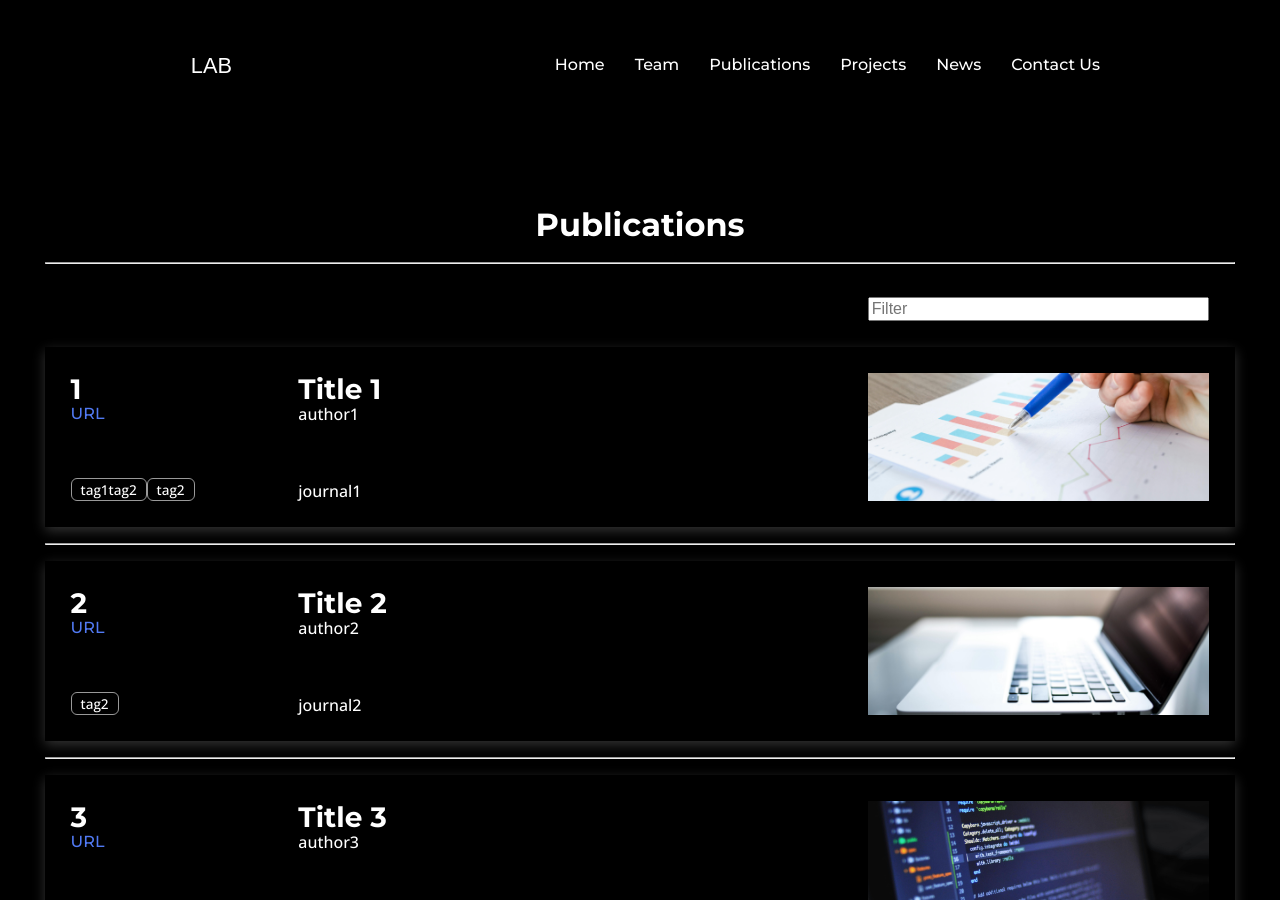
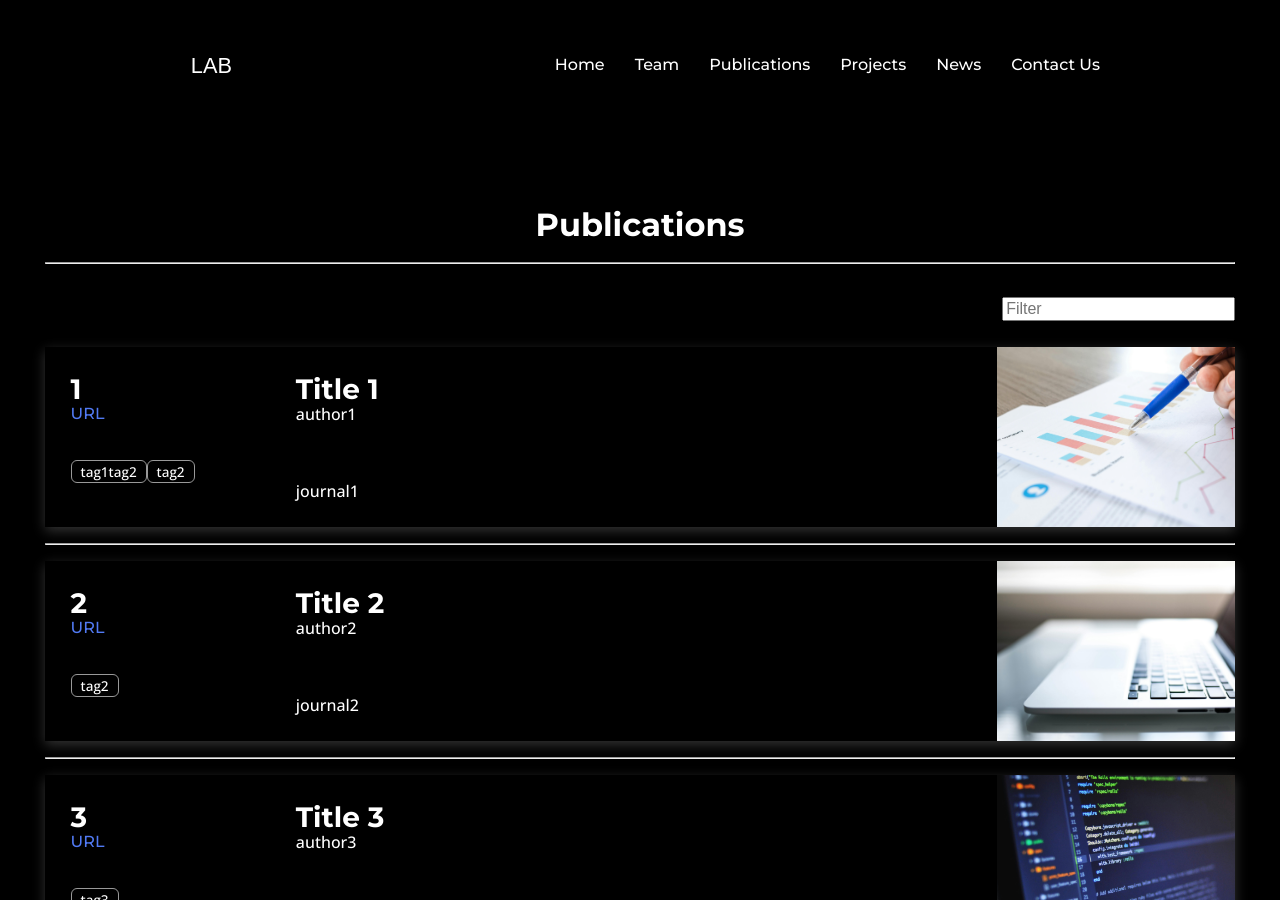
Before and after one commit to Yerasik/lab_website_private, a Jekyll site: the page built from publications.html, in a window 1280 px wide and 900 px high. Built offline with Jekyll 4.4.1, drawn with Linux system fonts in a browser that asks for light colours.

Commit message:
Changed the design of teh publications and made it responsive to the main styling

```diff
--- a/_sass/2-layouts/news.sass
+++ b/_sass/2-layouts/news.sass
@@ -13,75 +13,3 @@
       text-align: center
       @media screen and (max-width: 600px)
       margin-top: 12vh
-
-  .news-content-wrapper
-    padding: 2vh
-    flex-wrap: wrap
-    display: flex
-    flex-direction: row
-    gap: 5vw
-    justify-content: space-around
-    .news-box
-      position: relative
-      padding: 30px 20px 10px 20px
-      display: flex
-      flex-direction: column
-      width: 350px
-      height: 50vh
-      box-shadow: 0 4px 12px rgba(0,0,0,0.2)
-      overflow: hidden
-      background: $background
-      &:hover
-        transform: scale(1.05)
-      .news-box-text
-        display: flex
-        flex-direction: column
-        flex: 1
-
-
-        .image-box
-          height: 20vh
-          overflow: hidden
-          img
-            width: 100%
-            display: block
-        h1
-          color: $black
-          margin: 0
-          text-align: left
-          line-height: 1.2em
-          padding-bottom: 20px
-        p
-          padding-top: 20px
-          color: lighten($black, 40%)
-          line-height: 1.2em
-          white-space: normal
-          word-break: break-word
-          overflow-wrap: break-word
-          display: -webkit-box
-          -webkit-line-clamp: 4
-          -webkit-box-orient: vertical
-          overflow: hidden
-
-      .overlay
-        position: absolute
-        bottom: 0
-        z-index: 2
-        width: 310px
-        height: 100px
-        background: linear-gradient(to top, $background 0%, transparent 100%)
-
-      .email
-        position: absolute
-        bottom: 2vh
-        z-index: 3
-        right: 2vh
-        text-align: right
-
-        a
-          display: inline-block
-          color: $highliting
-          font-weight: 500
-          text-decoration: none
-          &:hover
-            transform: scale(1.1)
--- a/_sass/2-layouts/projects.sass
+++ b/_sass/2-layouts/projects.sass
@@ -11,7 +11,7 @@
       margin-top: 12vh
       flex-direction: column
     .header-projects
-      width: 70%
+      width: 80%
       color: $primary
       text-align: left
       @media screen and (max-width: 600px)
@@ -19,7 +19,7 @@
         text-align: center
 
     .search-wrapper-new
-      width: 30%
+      width: 20%
       position: relative
       display: flex
       justify-content: flex-end
@@ -67,7 +67,6 @@
       img
         object-fit: cover
         width: 20%
-        height: auto
         display: block
         filter: grayscale(40%)
       .text
--- a/_sass/2-layouts/publications.sass
+++ b/_sass/2-layouts/publications.sass
@@ -11,13 +11,13 @@
       margin-top: 12vh
   .search-wrapper
     position: relative
-    padding: 2vw
+    padding: 2vw 0 2vw 2vw
     display: flex
     justify-content: flex-end
 
 
     input
-      width: 30%
+      width: 20%
       font-size: 1rem
       height: 1.5rem
       @media screen and (max-width: 600px)
@@ -29,70 +29,81 @@
     flex-wrap: wrap
     display: flex
     flex-direction: column
+
     .publication-wrapper
-      padding: 2vw
-      display: flex
-      flex-direction: row
       width: 100%
       height: 20vh
+      box-shadow: 0 4px 12px rgba($primary, 0.2)
+      display: flex
       overflow: hidden
-      box-shadow: 0 4px 12px rgba($primary, 0.2)
       &:hover
         transform: scale(1.05)
-      .number-and-url
+
+      .text-wrapper
         position: relative
-        width: 20%
-        display: flex
-        flex-direction: column
-        @media screen and (max-width: 600px)
-          width: 15%
-        h1
-          font-size: clamp(1.25rem, 3vw, 1.75rem)
-          color: $primary
-        a
-          font-size: clamp(0.75rem, 2vw, 1rem)
-          color: $highliting
-          font-weight: 500
-          text-decoration: none
-          transform-origin: center
-          &:hover
-            transform: scale(1.1)
-        .tag-wrapper
-          position: absolute
-          display: flex
-          flex-direction: row
-          flex-wrap: wrap
-          bottom: 0
-          .tag
-            p
-              display: inline-block
-              padding: 0.3vh 0.7vw
-              border: 1px solid adjust-color($primary, $lightness: -40%)
-              border-radius: clamp(2px, 2vh, 6px)
-              color: $primary
-              font-size: clamp(0.5rem, 2vw, 0.85rem)
-              white-space: nowrap
-              margin: 0
-      .information
-        position: relative
-        width: 50%
+        padding: 2vw
+        flex: 0 0 80%
         height: 100%
         display: flex
-        flex-direction: column
-        @media screen and (max-width: 600px)
-          width: 55%
-        h1
-          font-size: clamp(1.25rem, 3vw, 1.75rem)
-          color: $primary
-        p
-          font-size: clamp(0.75rem, 2vw, 1rem)
-          color: lighten($primary, 40%)
-          line-height: 1.2em
-        p.journal
-          position: absolute
-          bottom: 0
-      img
-        aspect-ratio: 9 / 16
-        width: 30%
-        display: block
-        object-fit: cover
+        flex-direction: row
+
+        .number-and-url
+          position: relative
+          width: 25%
+          display: flex
+          flex-direction: column
+          @media screen and (max-width: 600px)
+            width: 20%
+          h1
+            font-size: clamp(1.25rem, 3vw, 1.75rem)
+            color: $primary
+          a
+            font-size: clamp(0.75rem, 2vw, 1rem)
+            color: $highliting
+            font-weight: 500
+            text-decoration: none
+            transform-origin: center
+            &:hover
+              transform: scale(1.1)
+          .tag-wrapper
+            padding-bottom: 2vh
+            position: absolute
+            display: flex
+            flex-direction: row
+            flex-wrap: wrap
+            bottom: 0
+            .tag
+              p
+                display: inline-block
+                padding: 0.3vh 0.7vw
+                border: 1px solid adjust-color($primary, $lightness: -40%)
+                border-radius: clamp(2px, 2vh, 6px)
+                color: $primary
+                font-size: clamp(0.5rem, 2vw, 0.85rem)
+                white-space: nowrap
+                margin: 0
+        .information
+          position: relative
+          flex: 0 0 75%
+          height: 100%
+          display: flex
+          flex-direction: column
+          padding-bottom: 10vh
+          @media screen and (max-width: 600px)
+            width: 60%
+          h1
+            font-size: clamp(1.25rem, 3vw, 1.75rem)
+            color: $primary
+          p
+            font-size: clamp(0.75rem, 2vw, 1rem)
+            color: lighten($primary, 40%)
+            line-height: 1.2em
+          p.journal
+            position: absolute
+            bottom: 0
+      .image-box
+        img
+          object-fit: cover
+          aspect-ratio: 16/9
+          flex: 0 0 20%
+          height: 100%
--- a/publications.html
+++ b/publications.html
@@ -11,10 +11,11 @@ layout: default
   <div class="search-wrapper">
     <input type="search-input" id="search" placeholder="Filter">
   </div>
+  <div class="publications-content-wrapper" >
     {% for publication in site.data.publications %}
-  <div class="publications-content-wrapper" data-tags="{{ publication.tags | join: ',' }}">
-      <div class="publication">
+      <div class="publication" data-tags="{{ publication.tags | join: ',' }}">
         <div class="publication-wrapper" id="{{ publication.reference | remove: '#' }}">
+          <div class="text-wrapper">
             <div class="number-and-url">
             <h1>{{publication.number}}</h1>
             <a href="{{publication.link}}">URL</a>
@@ -32,13 +33,14 @@ layout: default
               <p>{{publication.authors}}</p>
               <p class="journal">{{publication.journal}}</p>
             </div>
+          </div>
+          <div class="image-box">
             <img src="../{{publication.image}}" />
           </div>
 
+
+        </div>
         <hr style="margin: 1rem 0;">
-      </div>
-
-
       </div>
     {% endfor %}
   </div>
```
Also changed, not shown: news.html (+25 -17 lines), 5 other files. Lines whose indentation alone changed are shown as unchanged.
